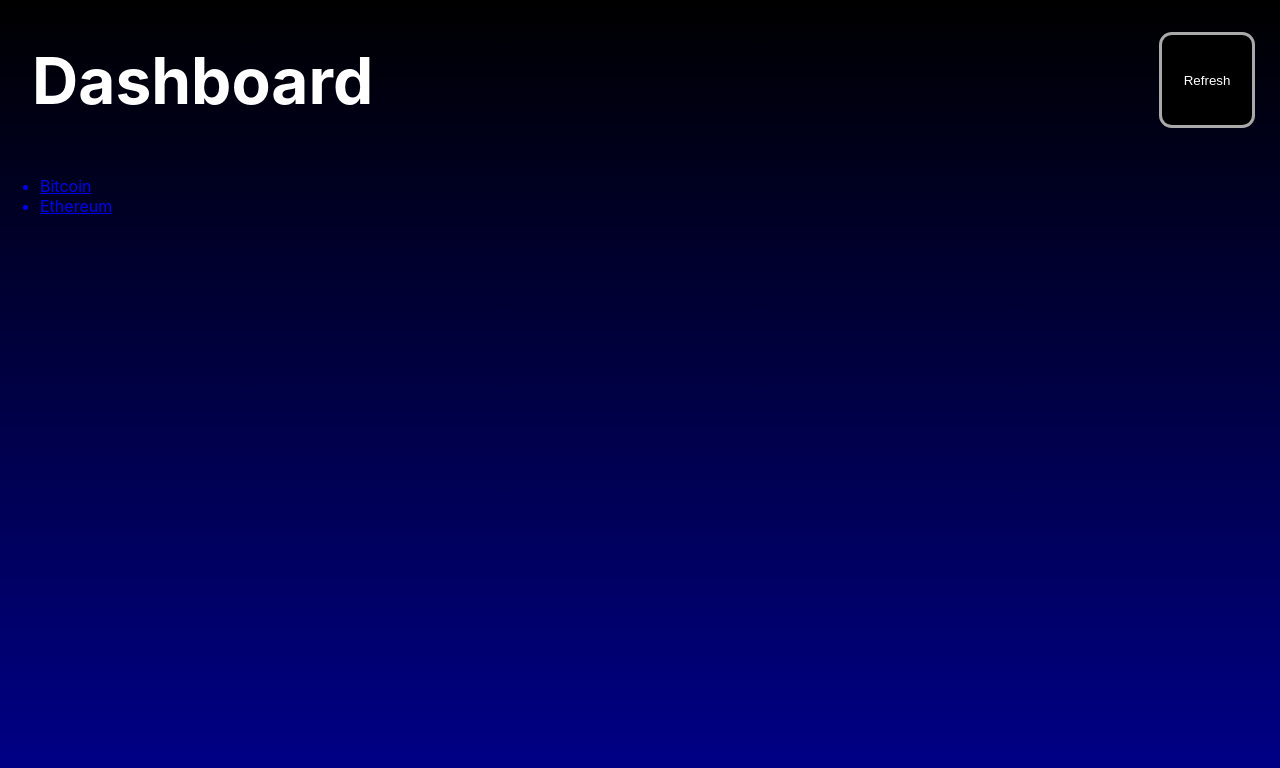
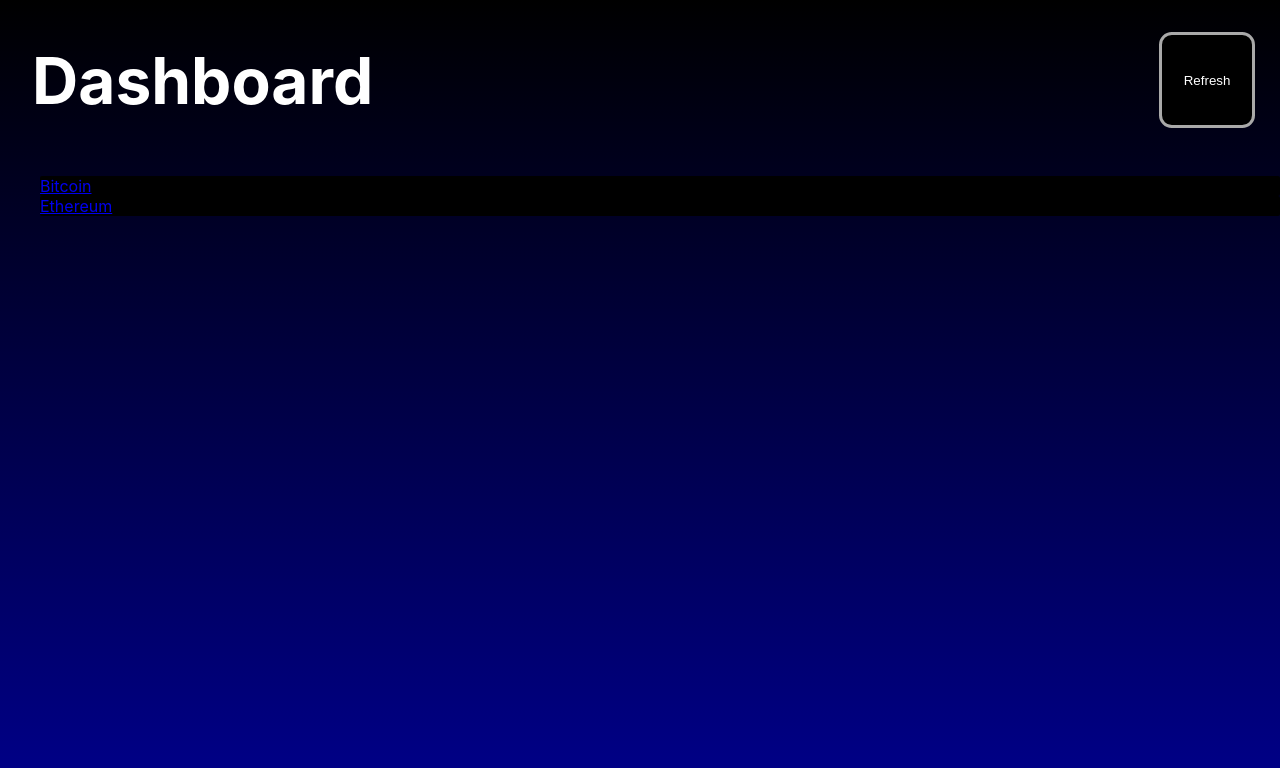
Before and after one commit to TotosL125/crypto-dashboard, a React (Create React App) app: page / in a window 1280 px wide. Shown: the top 768 px of the page. Built offline with nearby package versions, Linux system fonts and the light colour scheme.

Commit message:
Add styling to DashboardListItem component

```diff
--- a/src/features/DashboardListItem.tsx
+++ b/src/features/DashboardListItem.tsx
@@ -1,10 +1,12 @@
 import React, { FC } from "react";
 import { Link } from "react-router-dom";
+
+import styles from "./styles/DashboardListItem.module.css";
 
 const DashboardListItem: FC<{ id: string; name: string }> = (props) => {
   return (
     <Link to={`/${props.id}/detail`}>
-      <li>{props.name}</li>
+      <li className={styles.item}>{props.name}</li>
     </Link>
   );
 };
--- /dev/null
+++ b/src/features/styles/DashboardListItem.module.css
@@ -0,0 +1,15 @@
+.item {
+  display: flex;
+  flex-direction: row;
+  justify-content: space-between;
+  align-items: center;
+
+  background: var(--primary);
+
+  border-radius: 2px;
+}
+
+.item:hover,
+.item:active {
+  background: var(--primary_accent);
+}
```
